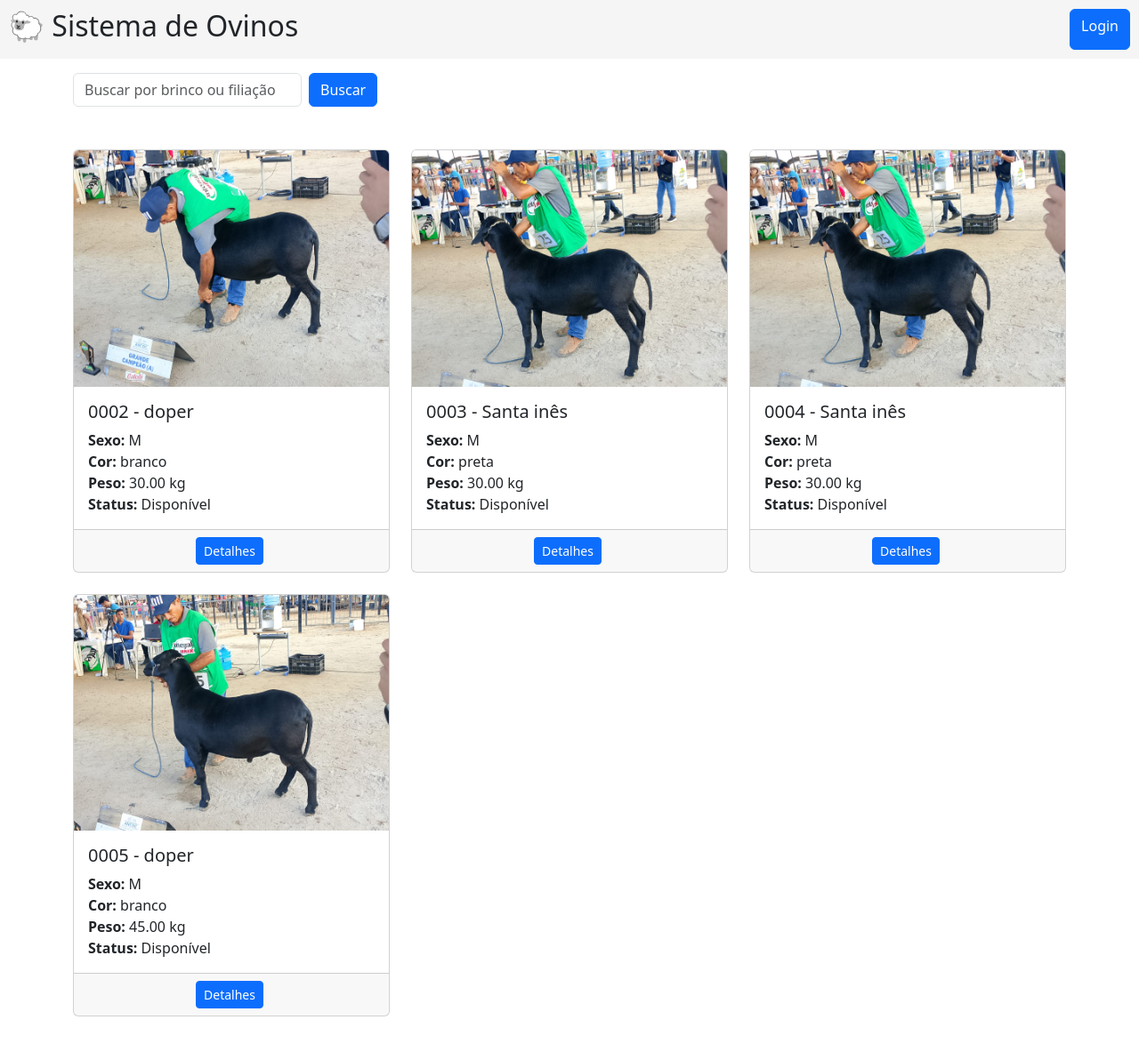
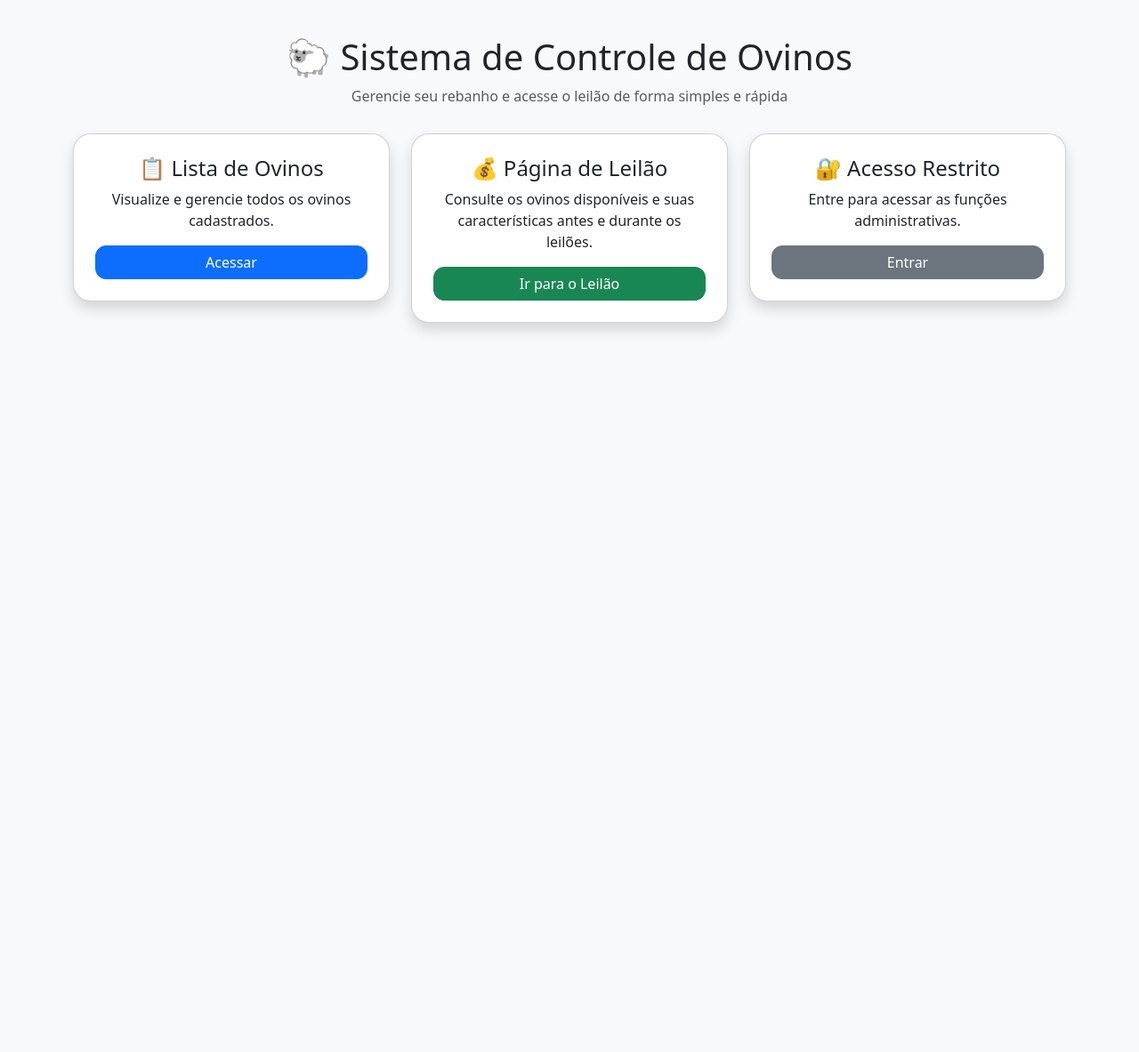
Before and after one commit to Ramonie/controle_ovinos, a Django app: page / in a window 1280 px wide. Shown: the whole page at 89% size. After the commit the page ends 374 px from the top, so only its background shows below. Run offline with Django 5.2, Linux system fonts and the light colour scheme; data comes from the database, SQL or seed files in the repository; some libraries are stand-ins or nearby versions.

Commit message:
adição da home e leilão

```diff
--- /dev/null
+++ b/ovinos/templates/ovinos/home.html
@@ -0,0 +1,82 @@
+<!DOCTYPE html>
+<html lang="pt-BR">
+<head>
+    <meta charset="UTF-8">
+    <title>Controle de Ovinos</title>
+    <link href="https://cdn.jsdelivr.net/npm/bootstrap@5.3.0/dist/css/bootstrap.min.css" rel="stylesheet">
+    <style>
+        body {
+            background-color: #f8f9fa;
+        }
+
+        .card {
+            border-radius: 20px;
+            transition: transform 0.2s ease-in-out;
+        }
+
+        .card:hover {
+            transform: scale(1.03);
+        }
+
+        .btn {
+            border-radius: 12px;
+        }
+
+        .header {
+            text-align: center;
+            margin-top: 40px;
+            margin-bottom: 30px;
+        }
+    </style>
+</head>
+<body>
+
+<div class="container">
+    <div class="header">
+        <h1>🐑 Sistema de Controle de Ovinos</h1>
+        <p class="text-muted">Gerencie seu rebanho e acesse o leilão de forma simples e rápida</p>
+    </div>
+
+    <div class="row justify-content-center">
+        <!-- Card Lista de Ovinos -->
+        <div class="col-md-4 mb-4">
+            <div class="card shadow text-center p-4">
+                <h4>📋 Lista de Ovinos</h4>
+                <p>Visualize e gerencie todos os ovinos cadastrados.</p>
+                <a href="{% url 'lista_ovinos' %}" class="btn btn-primary w-100">Acessar</a>
+            </div>
+        </div>
+
+        <!-- Card Página de Leilão -->
+        <div class="col-md-4 mb-4">
+            <div class="card shadow text-center p-4">
+                <h4>💰 Página de Leilão</h4>
+                <p>Consulte os ovinos disponíveis e suas características antes e durante os leilões.</p>
+                <a href="{% url 'leilao' %}" class="btn btn-success w-100">Ir para o Leilão</a>
+            </div>
+        </div>
+
+        <!-- Card Login ou Logout -->
+        {% if user.is_authenticated %}
+        <div class="col-md-4 mb-4">
+            <div class="card shadow text-center p-4">
+                <h4>👋 Olá, {{ user.username }}</h4>
+                <p>Você está conectado. Deseja sair?</p>
+                <a href="{% url 'logout' %}" class="btn btn-danger w-100">Sair</a>
+            </div>
+        </div>
+        {% else %}
+        <div class="col-md-4 mb-4">
+            <div class="card shadow text-center p-4">
+                <h4>🔐 Acesso Restrito</h4>
+                <p>Entre para acessar as funções administrativas.</p>
+                <a href="{% url 'login' %}" class="btn btn-secondary w-100">Entrar</a>
+            </div>
+        </div>
+        {% endif %}
+    </div>
+</div>
+
+<script src="https://cdn.jsdelivr.net/npm/bootstrap@5.3.0/dist/js/bootstrap.bundle.min.js"></script>
+</body>
+</html>
--- a/ovinos/urls.py
+++ b/ovinos/urls.py
@@ -1,32 +1,39 @@
 from django.urls import path
-from . import views
 from django.contrib.auth.views import LogoutView
 from django.contrib.auth import views as auth_views
-from django.contrib.auth.models import User
-User.objects.filter(email="usuario@example.com", is_active=True)
-
+from . import views
 
 urlpatterns = [
-    path('', views.lista_ovinos, name='lista_ovinos'),
+    path('', views.home, name='home'),
+    path('lista_ovinos', views.lista_ovinos, name='lista_ovinos'),
     path('adicionar/', views.adicionar_ovino, name='adicionar_ovino'),
-    path('editar/<int:pk>/', views.editar_ovino, name='editar_ovino'),  # ✅ tem que ser editar_ovino
+    path('editar/<int:pk>/', views.editar_ovino, name='editar_ovino'),
     path('remover/<int:pk>/', views.remover_ovino, name='remover_ovino'),
     path('detalhes/<int:pk>/', views.detalhes_ovino, name='detalhes_ovino'),
     path('atualizar_status/<int:pk>/<str:status>/', views.atualizar_status, name='atualizar_status'),
     path('relatorios/', views.relatorio_disponiveis, name='relatorio_disponiveis'),
     path('logout/', LogoutView.as_view(next_page='login'), name='logout'),
 
+    # 🔹 Página do Leilão
+    path('leilao_view/', views.leilao_view, name='leilao'),
+
+    # 🔹 Verificar número do brinco (AJAX)
     path('verificar-numero-brinco/', views.verificar_numero_brinco, name='verificar_numero_brinco'),
 
-    path('password_reset/', auth_views.PasswordResetView.as_view(template_name='ovinos/password_reset.html'), name='password_reset'),
+    # 🔹 Rotas de redefinição de senha
+    path('password_reset/', auth_views.PasswordResetView.as_view(
+        template_name='ovinos/password_reset.html'
+    ), name='password_reset'),
 
-    path('password_reset_done/', auth_views.PasswordResetDoneView.as_view(template_name='ovinos/password_reset_done.html'), name='password_reset_done'),
-    path('reset/<uidb64>/<token>/', auth_views.PasswordResetConfirmView.as_view(template_name='ovinos/password_reset_confirm.html'), name='password_reset_confirm'),
-    path('reset/done/', auth_views.PasswordResetCompleteView.as_view(template_name='ovinos/password_reset_complete.html'), name='password_reset_complete'),
+    path('password_reset_done/', auth_views.PasswordResetDoneView.as_view(
+        template_name='ovinos/password_reset_done.html'
+    ), name='password_reset_done'),
 
+    path('reset/<uidb64>/<token>/', auth_views.PasswordResetConfirmView.as_view(
+        template_name='ovinos/password_reset_confirm.html'
+    ), name='password_reset_confirm'),
+
+    path('reset/done/', auth_views.PasswordResetCompleteView.as_view(
+        template_name='ovinos/password_reset_complete.html'
+    ), name='password_reset_complete'),
 ]
-
-
-
-from django.urls import path
-from . import views
--- a/ovinos/views.py
+++ b/ovinos/views.py
@@ -136,3 +136,7 @@ class CustomPasswordResetView(PasswordResetView):
 
         # Redireciona automaticamente para a página de redefinição
         return redirect(f'/reset/{uid}/{token}/')
+def leilao_view(request):
+    return render(request, 'ovinos/leilao.html')
+def home(request):
+    return render(request, 'ovinos/home.html')
```
Also changed, not shown: ovinos/templates/ovinos/login.html (+5 -47 lines), ovinos/templates/ovinos/leilao_view.html (added).
